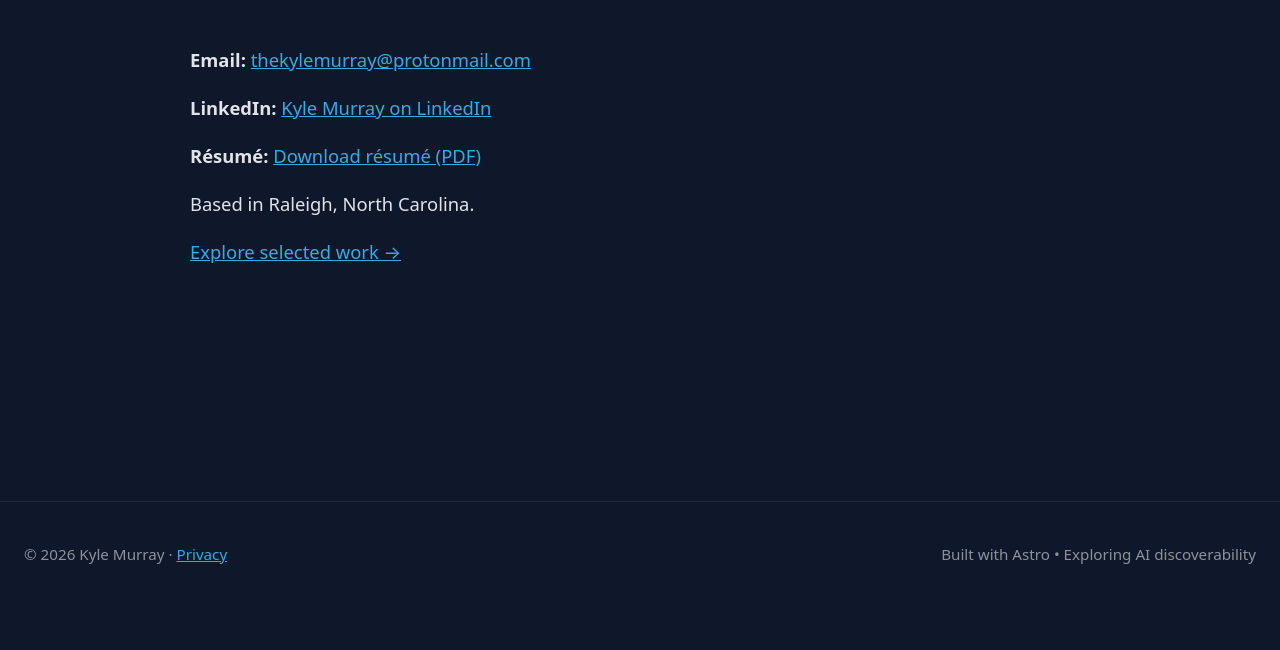
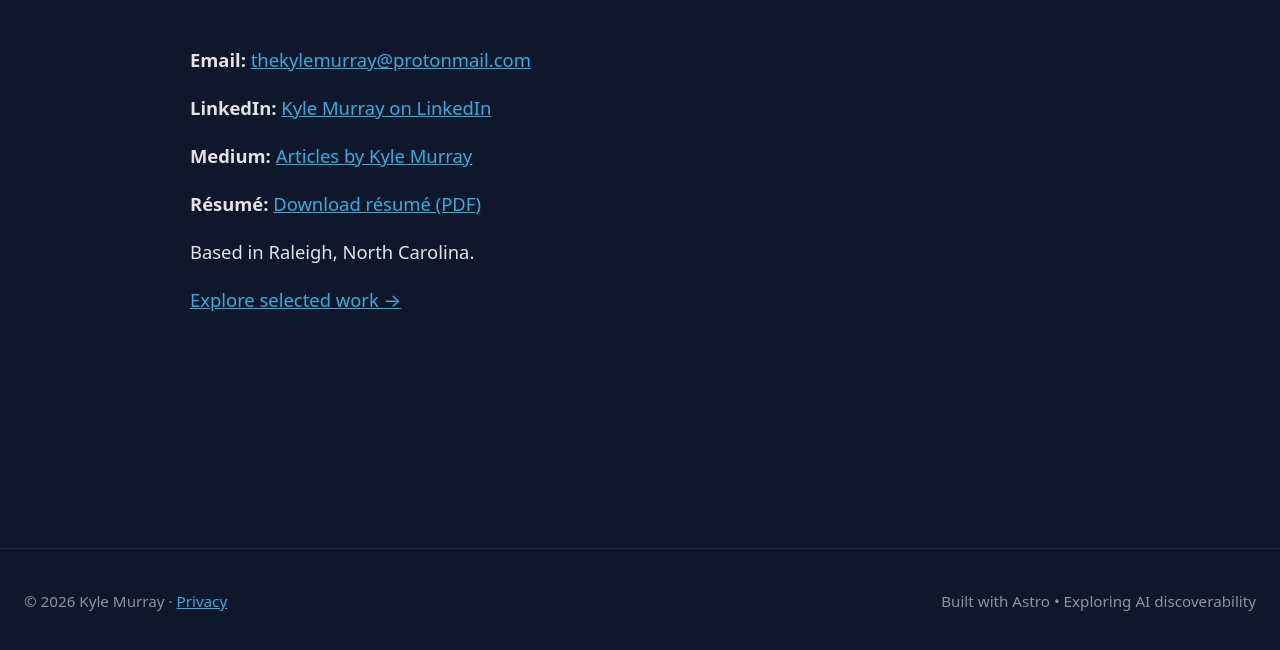
Before and after one commit to thekylemurray/ai-search-lab, an Astro site: page /contact in a window 1280 px wide. Shown: the part 290-940 px from the top of the page. Built offline with nearby package versions, Linux system fonts and the light colour scheme; Astro itself is replaced by a stand-in of ours.

Commit message:
Add Medium writing profile to contact page

```diff
--- a/src/pages/contact.astro
+++ b/src/pages/contact.astro
@@ -7,6 +7,7 @@ import BaseLayout from "../layouts/BaseLayout.astro";
     <p class="lede">For technical web production, enterprise CMS publishing, content operations, and discoverability work, get in touch or explore my experience.</p>
     <p><strong>Email:</strong> <a href="mailto:thekylemurray@protonmail.com">thekylemurray@protonmail.com</a></p>
     <p><strong>LinkedIn:</strong> <a href="https://www.linkedin.com/in/thekylemurray">Kyle Murray on LinkedIn</a></p>
+    <p><strong>Medium:</strong> <a href="https://medium.com/@TheKyleMurray">Articles by Kyle Murray</a></p>
     <p><strong>Résumé:</strong> <a href="/resume/Kyle_Murray_Resume.pdf" download>Download résumé (PDF)</a></p>
     <p>Based in Raleigh, North Carolina.</p>
     <p><a href="/projects/">Explore selected work →</a></p>
```
